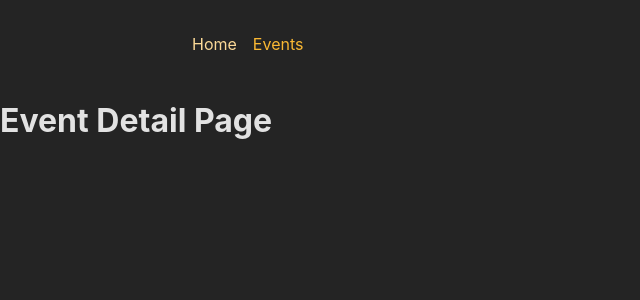
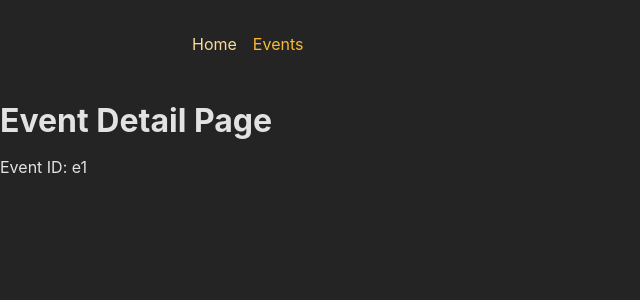
Before and after one commit to willl-8523/starting-react-router, a React (Create React App) app in the folder exercise/frontend/: page /events/e1 in a window 1280 px wide. Shown: the top 300 px of the page, without its empty margins (0-640 px from the left). Built offline with nearby package versions, Linux system fonts and the light colour scheme.

Commit message:
Output the ID of the selected event on the EventDetailPage

```diff
--- a/exercise/frontend/src/App.js
+++ b/exercise/frontend/src/App.js
@@ -1,7 +1,5 @@
 // Challenge / Exercise
 
-// 6. Output a list of dummy events to the EventsPage
-//    Every list item should include a link to the respective EventDetailPage
 // 7. Output the ID of the selected event on the EventDetailPage
 // BONUS: Add another (nested) layout route that adds the <EventNavigation> component above all /events... page components
 
--- a/exercise/frontend/src/pages/EventDetail.js
+++ b/exercise/frontend/src/pages/EventDetail.js
@@ -1,7 +1,15 @@
 import React from 'react';
+import { useParams } from 'react-router-dom';
 
 const EventDetailPage = () => {
-  return <h1>Event Detail Page</h1>;
+  const params = useParams();
+
+  return (
+    <>
+      <h1>Event Detail Page</h1>
+      <p>Event ID: {params.eventId}</p>
+    </>
+  );
 };
 
 export default EventDetailPage;
```
